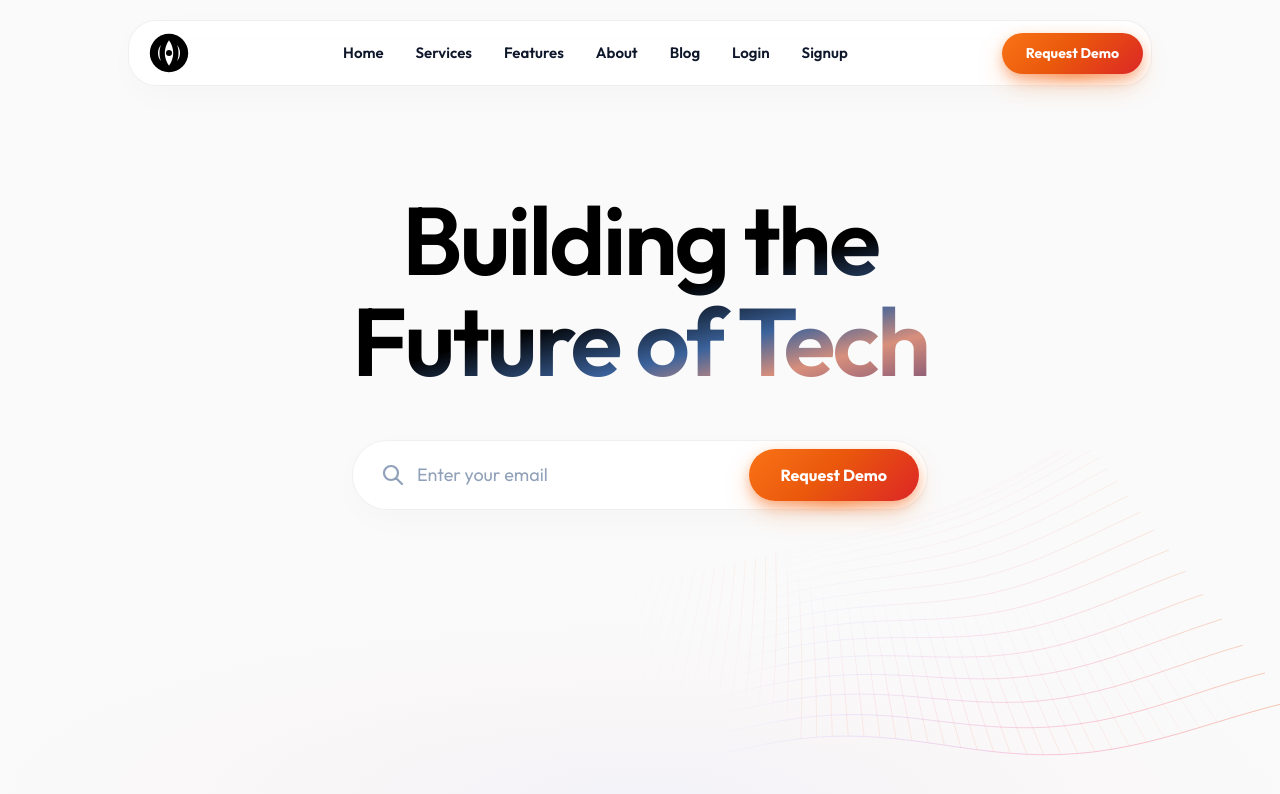
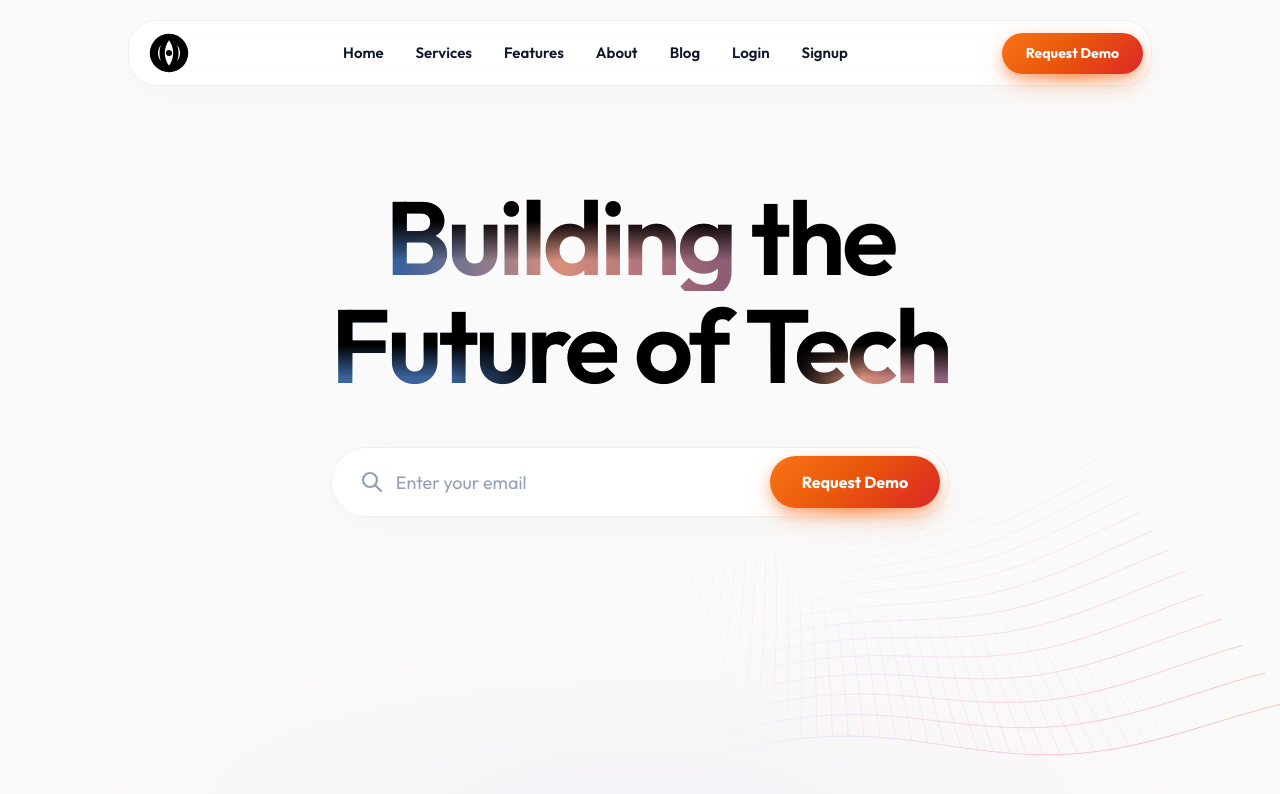
Before and after one commit to SeeratBakshi/Commech, a Next.js app: page / in a window 1280 px wide. Shown: the top 794 px of the page. Built offline with nearby package versions, Linux system fonts and the light colour scheme.

Commit message:
style: apply pixel-perfect text gradients and proportions on word spans with enlarged font size

```diff
--- a/src/app/globals.css
+++ b/src/app/globals.css
@@ -27,16 +27,33 @@ body {
   box-shadow: 0 10px 40px -10px rgba(0, 0, 0, 0.04), 0 1px 1px 0 rgba(255, 255, 255, 0.8) inset;
 }
 
-.text-gradient {
-  background-image: linear-gradient(
-    165deg,
-    #000000 0%,
-    #000000 50%,
-    #3b629b 68%,
-    #d88f7c 80%,
-    #8e5e77 92%,
-    #000000 100%
-  ) !important;
+.text-gradient-building {
+  display: inline-block;
+  background-image:
+    linear-gradient(to bottom, #000000 35%, transparent 72%),
+    linear-gradient(to right, #3b629b 5%, #d88f7c 50%, #8e5e77 95%) !important;
+  background-clip: text !important;
+  -webkit-background-clip: text !important;
+  -webkit-text-fill-color: transparent !important;
+  color: transparent !important;
+}
+
+.text-gradient-future {
+  display: inline-block;
+  background-image:
+    linear-gradient(to bottom, #000000 50%, transparent 80%),
+    linear-gradient(to right, #3b629b 15%, #3b629b 40%, #000000 75%) !important;
+  background-clip: text !important;
+  -webkit-background-clip: text !important;
+  -webkit-text-fill-color: transparent !important;
+  color: transparent !important;
+}
+
+.text-gradient-tech {
+  display: inline-block;
+  background-image:
+    linear-gradient(to bottom, #000000 50%, transparent 80%),
+    linear-gradient(to right, #000000 0%, #000000 25%, #d88f7c 58%, #8e5e77 95%) !important;
   background-clip: text !important;
   -webkit-background-clip: text !important;
   -webkit-text-fill-color: transparent !important;
--- a/src/components/HeroSection.tsx
+++ b/src/components/HeroSection.tsx
@@ -18,12 +18,15 @@ export default function HeroSection() {
   return (
     <section className="flex flex-col items-center justify-center flex-1 px-6 sm:px-8 text-center pt-24 pb-36 md:pt-32 md:pb-48 relative z-10 max-w-5xl mx-auto">
 
-      {/* Animated Headline Container */}
       <div className="animate-fade-in-up">
-        <h1 className="text-[48px] sm:text-7xl md:text-8xl lg:text-[96px] font-semibold tracking-[-0.03em] leading-[1.05] select-none text-gradient pb-4">
-          Building the
+        <h1 className="text-[48px] sm:text-7xl md:text-8xl lg:text-[96px] xl:text-[104px] font-semibold tracking-[-0.035em] leading-[1.04] select-none pb-4">
+          <span className="text-gradient-building">Building</span>{" "}
+          <span className="text-black">the</span>
           <br className="hidden sm:inline" />
-          {" "}Future of Tech
+          {" "}
+          <span className="text-gradient-future">Future</span>{" "}
+          <span className="text-black">of</span>{" "}
+          <span className="text-gradient-tech">Tech</span>
         </h1>
       </div>
 
```
